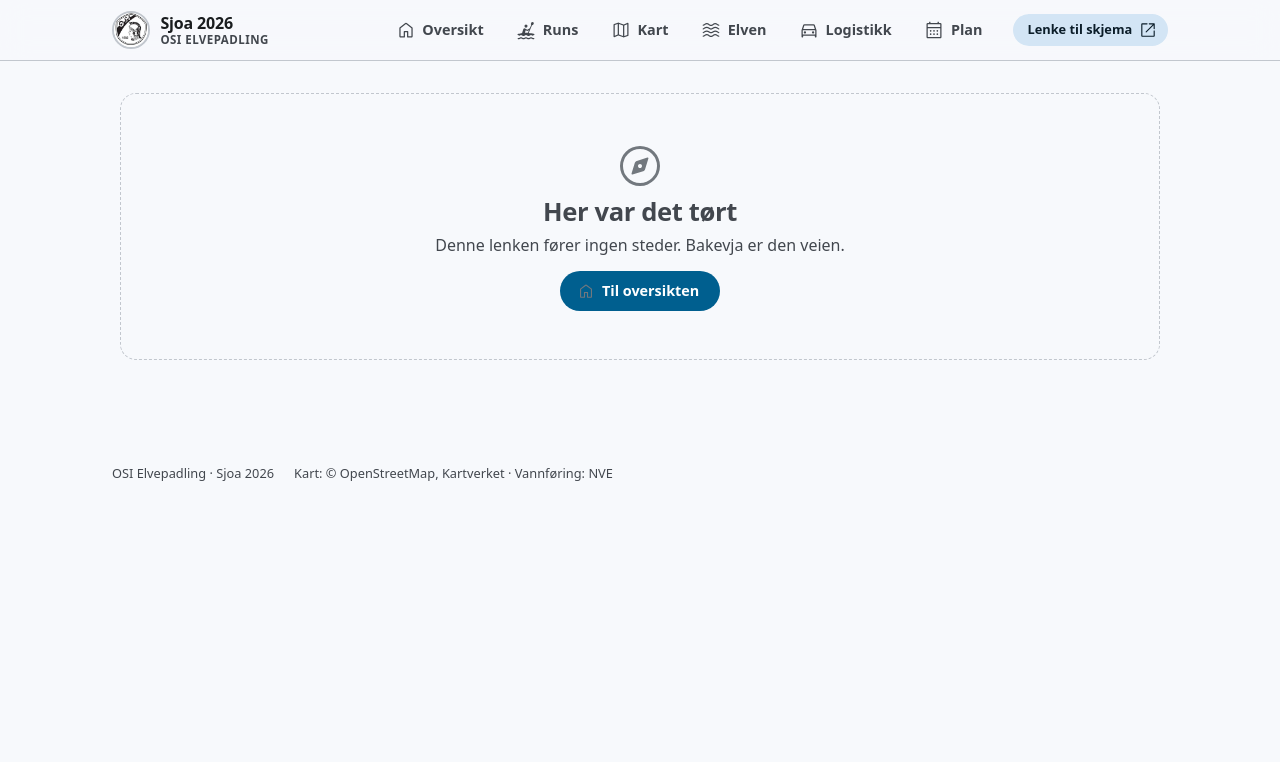
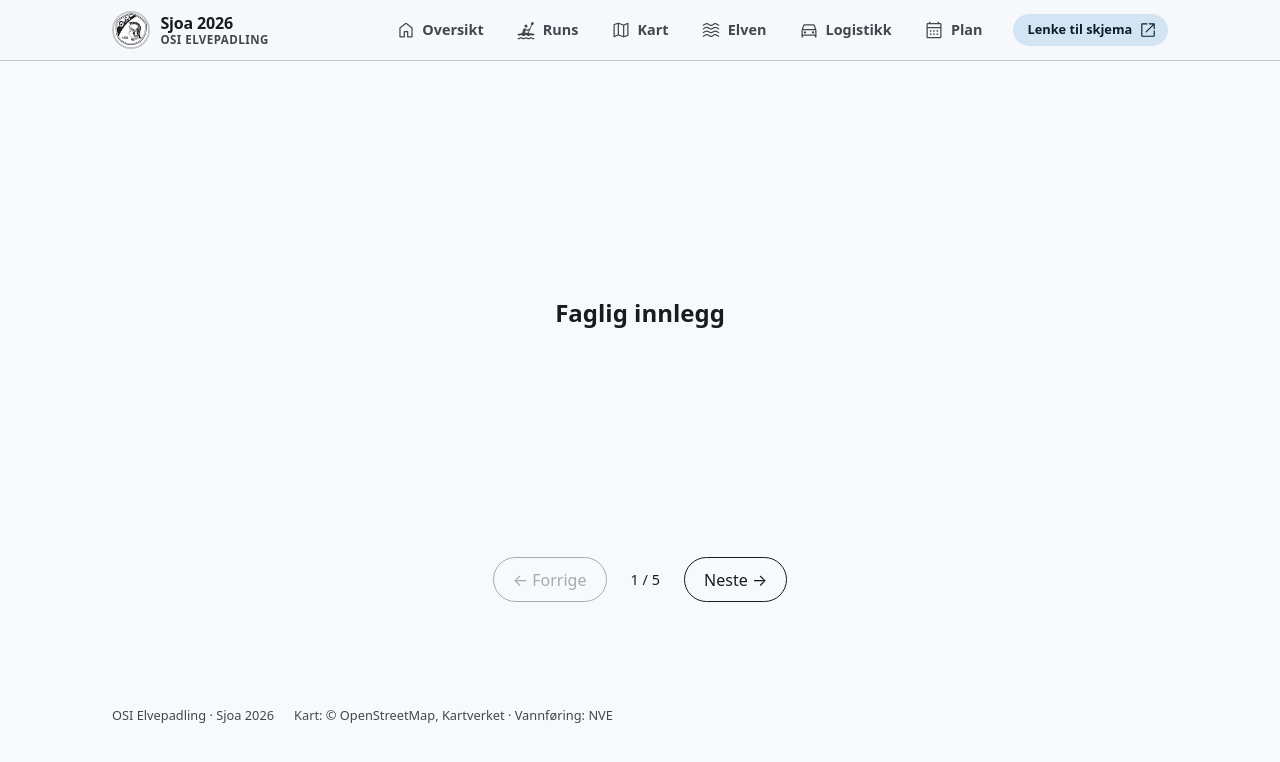
Before and after one commit to Torkildef/osi-sjoa-2026, a SvelteKit app: page /faglig-innlegg in a window 1280 px wide. Before the commit this address had no page. Shown: the top 762 px of the page. Built offline with nearby package versions, Linux system fonts and the light colour scheme.

Commit message:
Legg til skjult side /faglig-innlegg
Co-Authored-By: Claude Sonnet 5.5 <noreply@anthropic.com>
Claude-Session: https://claude.ai/code/session_01Pe9PvDxd6MKgWnxit7kk96

```diff
--- /dev/null
+++ b/src/routes/faglig-innlegg/+page.svelte
@@ -0,0 +1,89 @@
+<script lang="ts">
+	import { base } from '$app/paths';
+
+	type Slide = { title: string; points?: string[]; link?: boolean };
+
+	const slides: Slide[] = [
+		{ title: 'Faglig innlegg' },
+		{ title: 'Elvepadling' },
+		{ title: 'Arrangement nettside' },
+		{ title: 'Verktøy', points: ['GitHub-konto', 'Claude Pro-abonnement', 'Vercel – gratis konto'] },
+		{ title: 'Til nettsiden', link: true }
+	];
+
+	let i = $state(0);
+	const slide = $derived(slides[i]);
+
+	function go(d: number) {
+		i = Math.min(slides.length - 1, Math.max(0, i + d));
+	}
+
+	function onkey(e: KeyboardEvent) {
+		if (e.key === 'ArrowRight' || e.key === ' ' || e.key === 'PageDown') go(1);
+		else if (e.key === 'ArrowLeft' || e.key === 'PageUp') go(-1);
+	}
+</script>
+
+<svelte:head>
+	<title>Faglig innlegg</title>
+	<meta name="robots" content="noindex, nofollow" />
+</svelte:head>
+
+<svelte:window onkeydown={onkey} />
+
+<section class="slide" aria-live="polite">
+	<h1 class={i === 0 ? 'display-medium' : 'headline-large'}>{slide.title}</h1>
+	{#if slide.points}
+		<ul class="points">
+			{#each slide.points as p (p)}<li class="title-large">{p}</li>{/each}
+		</ul>
+	{/if}
+	{#if slide.link}
+		<p><a class="title-large" href="{base}/">Gå til hovedsiden</a></p>
+	{/if}
+</section>
+
+<nav class="controls" aria-label="Lysbilder">
+	<button type="button" onclick={() => go(-1)} disabled={i === 0}>← Forrige</button>
+	<span class="body-medium">{i + 1} / {slides.length}</span>
+	<button type="button" onclick={() => go(1)} disabled={i === slides.length - 1}>Neste →</button>
+</nav>
+
+<style>
+	.slide {
+		min-height: 55vh;
+		display: flex;
+		flex-direction: column;
+		justify-content: center;
+		align-items: center;
+		text-align: center;
+		gap: 1.5rem;
+	}
+	.points {
+		list-style: none;
+		padding: 0;
+		margin: 0;
+		display: grid;
+		gap: 0.75rem;
+	}
+	.controls {
+		display: flex;
+		justify-content: center;
+		align-items: center;
+		gap: 1.5rem;
+		margin-top: 1.5rem;
+	}
+	button {
+		font: inherit;
+		padding: 0.6rem 1.2rem;
+		border-radius: 999px;
+		border: 1px solid currentColor;
+		background: transparent;
+		color: inherit;
+		cursor: pointer;
+	}
+	button:disabled {
+		opacity: 0.35;
+		cursor: default;
+	}
+</style>
```
Also changed, not shown: static/robots.txt.
